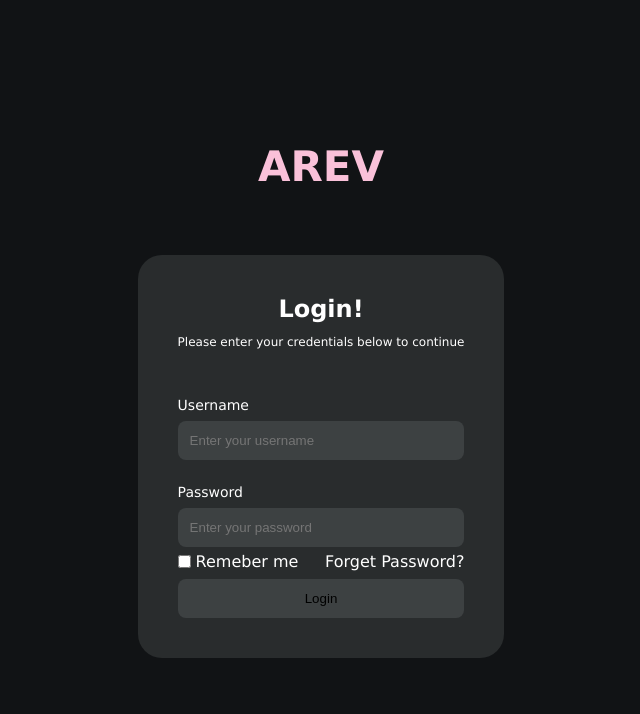
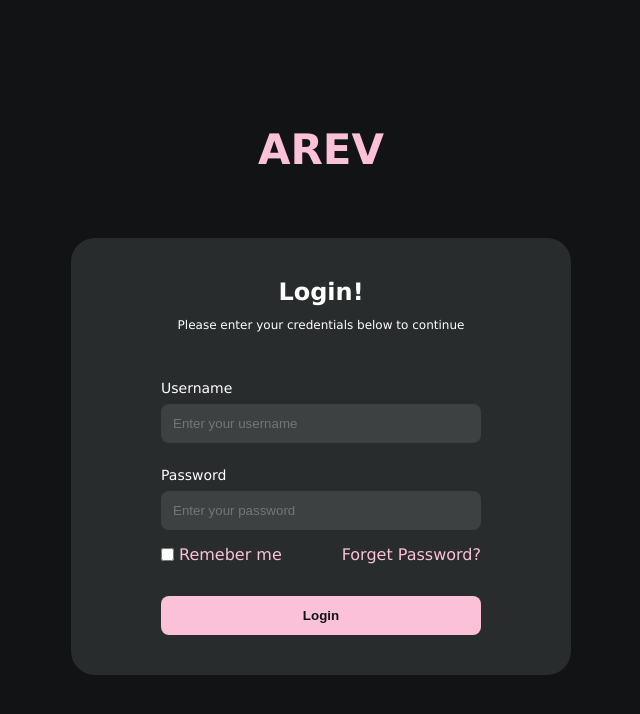
Before and after one commit to heditemani/Arev, a Next.js app in the folder hackathon-frontend/: page / in a window 1280 px wide. Shown: the top 714 px of the page, without its empty margins (319-959 px from the left). Built offline with nearby package versions, Linux system fonts and the light colour scheme.

Commit message:
style: update title in metadata and enhance login form styles

```diff
--- a/hackathon-frontend/src/app/layout.tsx
+++ b/hackathon-frontend/src/app/layout.tsx
@@ -13,7 +13,7 @@ const geistMono = Geist_Mono({
 });
 
 export const metadata: Metadata = {
-  title: "Create Next App",
+  title: "Arev Hackathon | POS System",
   description: "Generated by create next app",
 };
 
--- a/hackathon-frontend/src/app/page.module.css
+++ b/hackathon-frontend/src/app/page.module.css
@@ -20,11 +20,17 @@
     border-radius: 24px;
     padding: 40px;
     max-width: 750px;
+    width: 500px;
+    display: flex;
+    justify-content: center;
 }
 
 .login_form form{
     display: flex;
     flex-direction: column;
+    max-width: 500px;
+    width: 100%;
+    padding: 0 50px;
 
 }
 
@@ -59,7 +65,17 @@
     display: flex;
     align-items: center;
     justify-content: space-between;
-    margin-top: 5px;
+    margin-top: 15px;
+    margin-bottom: 24px;
+    color: var(--text-color);
+}
+
+.remeber_me_section input{
+
+    border-radius: 50%;
+    background-color: transparent;
+    border-color: var(--text-color);
+    border-width: 2px;
 }
 
 .remeber_me{
@@ -76,3 +92,18 @@
     border-color: var(--text-color);
     margin-top: 0 !important;
 }
+
+.login_btn {
+    padding: 12px;
+    background-color: var(--text-color) !important;
+    border: none;
+    border-radius: 8px;
+    color: var(--background-color);
+    font-weight: bold;
+    cursor: pointer;
+    transition: background-color 0.3s ease;
+}
+.login_btn:hover {
+    background-color: var(--text-color) !important;
+    opacity: 0.8;
+}
```
